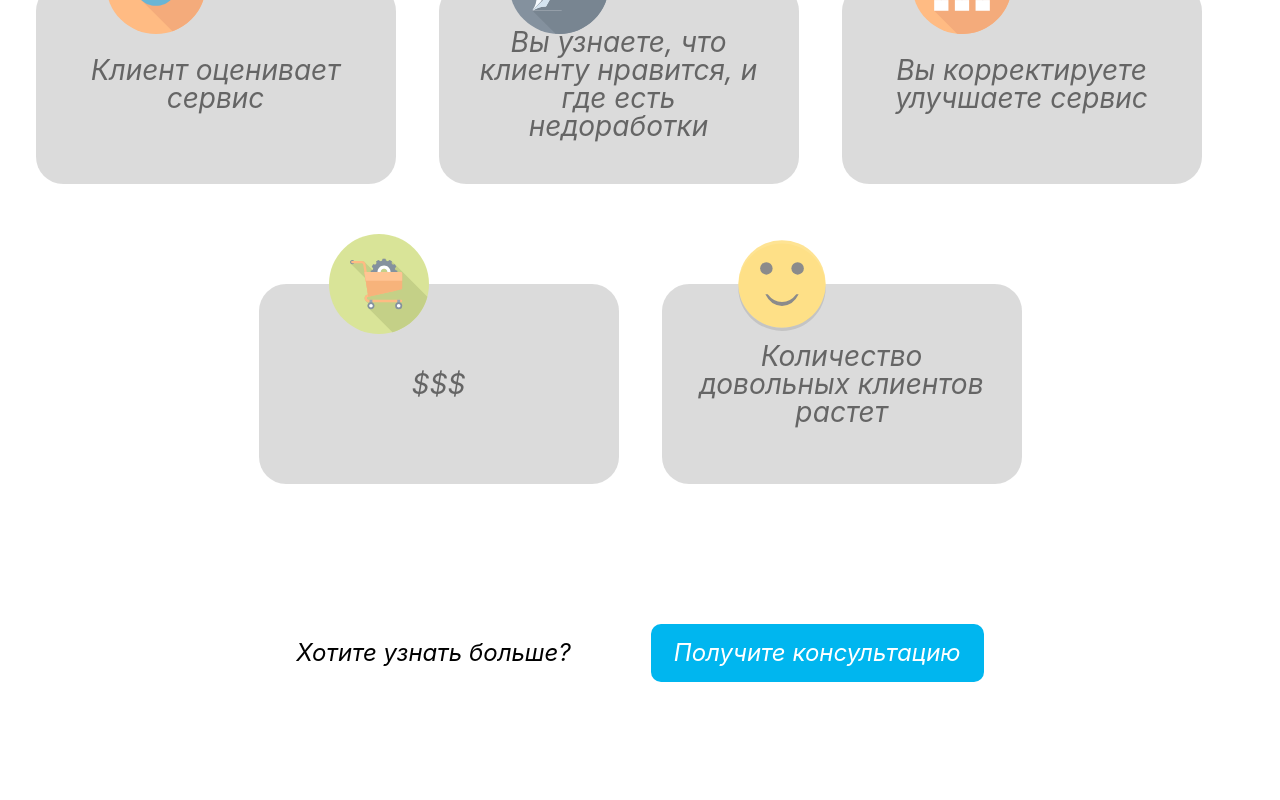
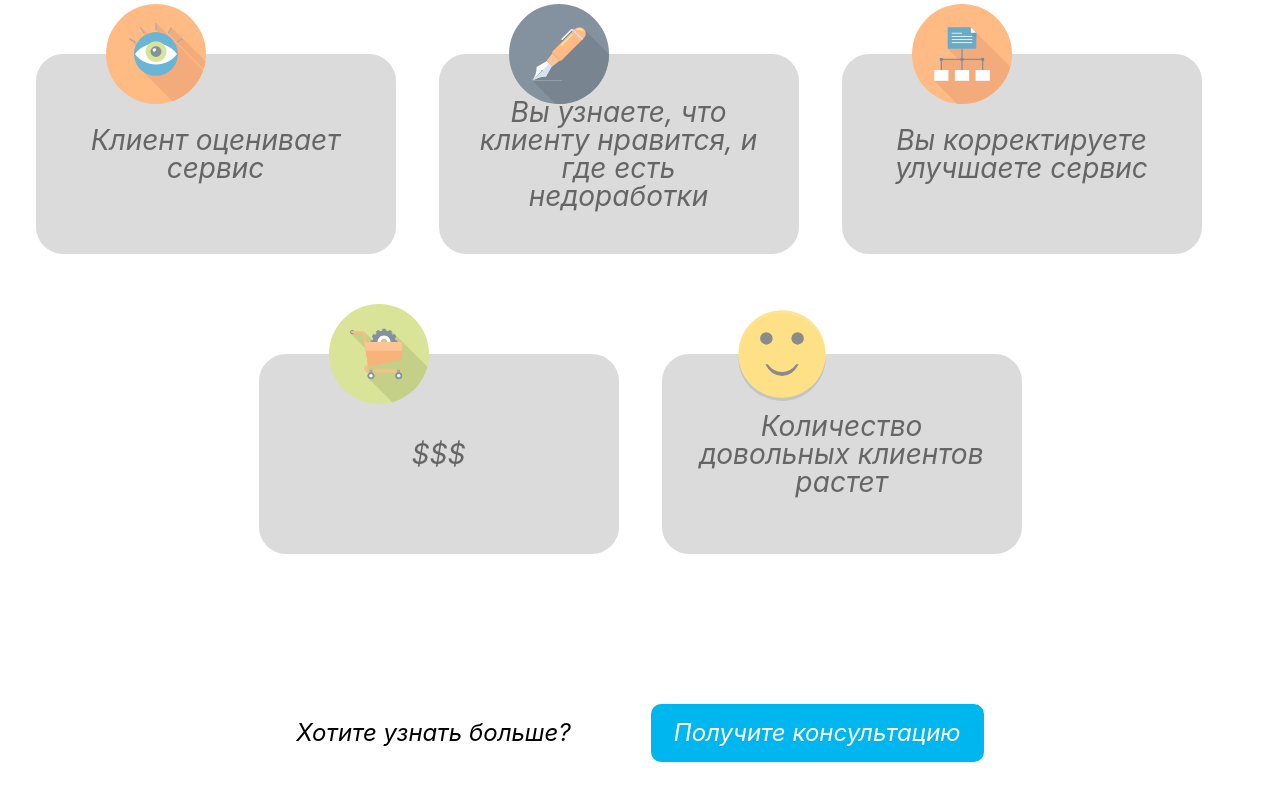
Before and after one commit to SkirnevskyiAleksandr/star_it_gh-pages, a React (Create React App) app in the folder landing/business-landing/: page / in a window 1280 px wide. Shown: the part 310-1110 px from the top of the page. Before the commit the page ends 1032 px from the top, so only its background shows below. Built offline with nearby package versions, Linux system fonts and the light colour scheme.

Commit message:
fix: refactoring KnowMore component

```diff
--- a/landing/business-landing/src/HowThisWork/HowThisWork.css
+++ b/landing/business-landing/src/HowThisWork/HowThisWork.css
@@ -3,7 +3,7 @@
     max-width: 1280px;
     display: flex;
     flex-direction: column;
-    margin: 40px auto;
+    margin: 50px auto;
 ;
 }
 .howThisWorkTitle {
--- a/landing/business-landing/src/KnowMore/KnowMore.css
+++ b/landing/business-landing/src/KnowMore/KnowMore.css
@@ -1,7 +1,7 @@
 .containerKnowMore {
     width: 100%;
     max-width: 1280px;
-    margin: 40px auto;
+    margin: 50px auto 100px;
     display: flex;
     justify-content: center;
     align-items: center;
@@ -12,6 +12,7 @@
     font-style: italic;
 }
 .knowMoreLink {
+    display: inline-block;
     color: #ffffff;
     font-size: 24px;
     font-style: italic;
--- a/landing/business-landing/src/KnowMore/KnowMore.js
+++ b/landing/business-landing/src/KnowMore/KnowMore.js
@@ -7,11 +7,9 @@ const KnowMore = () => {
         <p className="konwMoreContent">
             Хотите узнать больше?
         </p>
-        <div className="knowMoreLink">
-            <a href="#" className="knowMoreHelp">
+        <a href="#" className="knowMoreLink">
                 Получите консультацию
             </a>
-        </div>
     </div>
   );
 }
```
Also changed, not shown: 1 other file (tests, documents, lock files or other folders).
